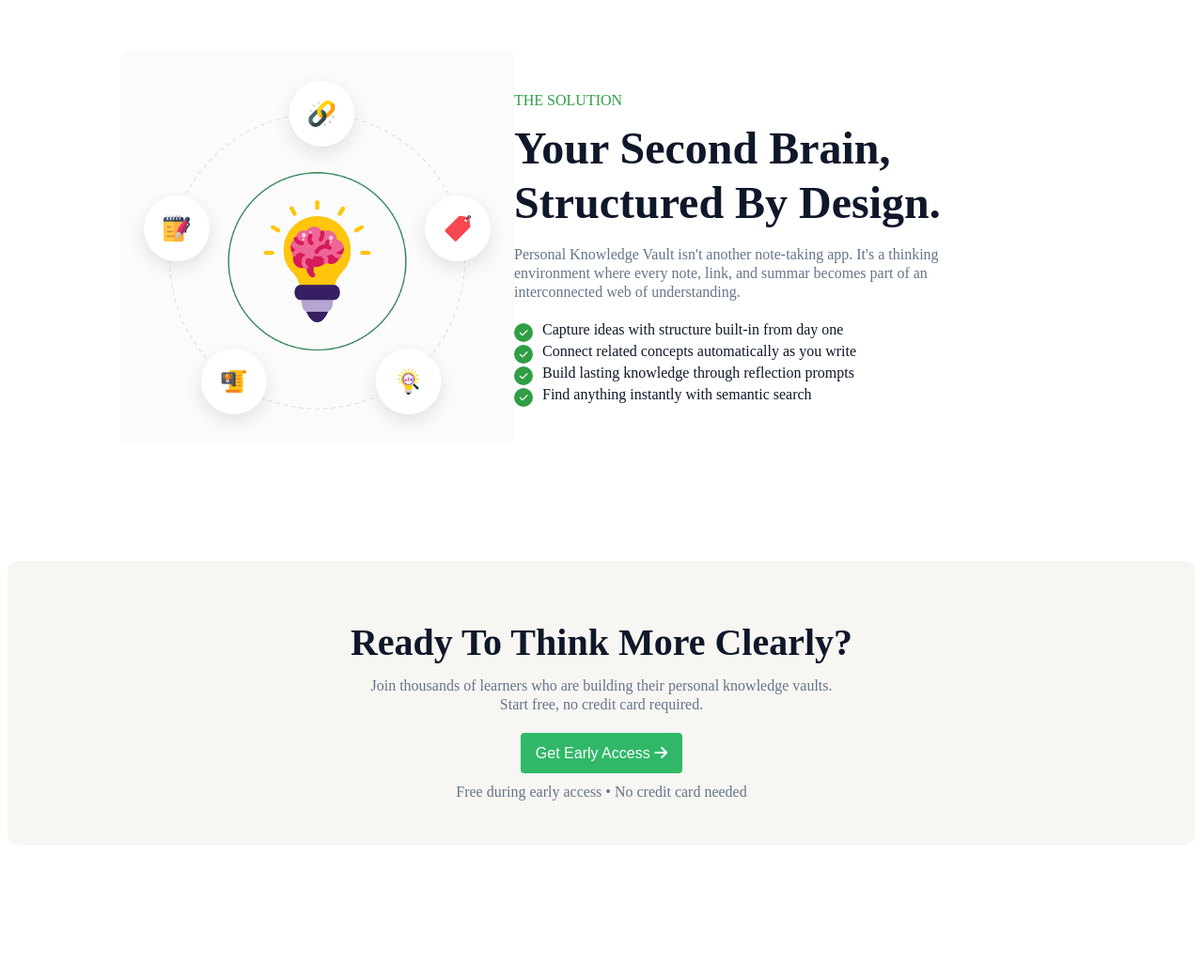
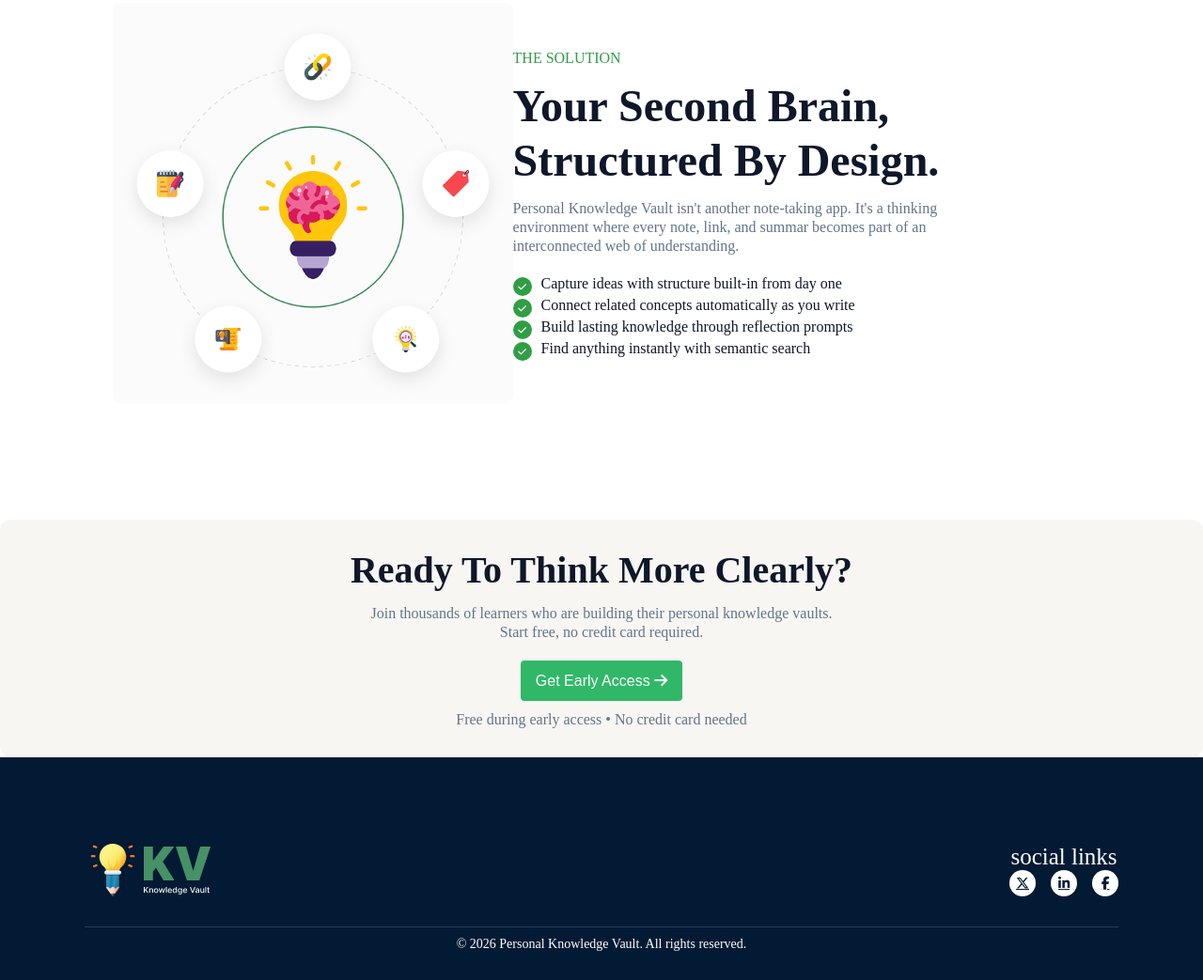
Before and after one commit to Shojon-Miah/B13-A01-Assignment, a plain HTML site: page index.html in a window 1280 px wide. Shown: the part 1246-2289 px from the top of the page at 94% size. Before the commit the page ends 2153 px from the top, so only its background shows below. Drawn offline with Linux system fonts and the light colour scheme.

Commit message:
footer section and fix the border

```diff
--- a/index.html
+++ b/index.html
@@ -126,7 +126,30 @@
 
         </div>
     </section>
-    <footer>
+
+    <footer class="footer-section">
+        <div class="footer-area">
+            <div class="footer-logo">
+                <img src="images/logo-footer.png" alt="">
+            </div>
+
+            <div class="foooter-social">
+                <p>social links</p>
+                <div class="social-icons">
+                    <a href=""><i class="fa-brands fa-x-twitter"></i></a>
+                    <a href=""><i class="fa-brands fa-linkedin-in"></i></a>
+                    <a href=""><i class="fa-brands fa-facebook-f"></i></a>
+                </div>
+
+            </div>
+
+        </div>
+
+        <hr>
+
+        <p class="footer-copy">
+            © 2026 Personal Knowledge Vault. All rights reserved.
+        </p>
 
     </footer>
 </body>
--- a/styles.css
+++ b/styles.css
@@ -1,3 +1,9 @@
+* {
+    margin: 0;
+    padding: 0;
+    box-sizing: border-box;
+}
+
 .navbar {
     display: flex;
     justify-content: space-between;
@@ -384,7 +390,6 @@
     max-width: 500px;
     text-align: center;
 }
-
 .access-note {
 
     font-size: 16px;
@@ -393,3 +398,69 @@
     color: #64748b;
     margin-top: 10px;
 }
+
+/* Footer section */
+
+.footer-section {
+    background: #021a33;
+    padding: 90px 90px 30px 90px;
+    color: #FFFFFF;
+    /* display: flex; */
+}
+
+.footer-area {
+    display: flex;
+    align-items: center;
+    justify-content: space-between;
+}
+
+.footer-logo {
+
+    width: 139px;
+    height: 60px;
+
+}
+
+.foooter-social p {
+    font-size: 25px;
+    font-weight: 500;
+    line-height: 28px;
+    text-align: center;
+}
+
+.social-icons {
+
+    display: flex;
+    gap: 16px;
+    justify-content: flex-start;
+    /* background-color: #ffffff; */
+
+}
+
+.social-icons a {
+    width: 28px;
+    height: 28px;
+    border-radius: 50%;
+    background-color: #ffffff;
+
+    display: flex;
+    align-items: center;
+    justify-content: center;
+
+    color: #021a33;
+    font-size: 14px;
+}
+
+.footer-section hr {
+
+    border: none;
+    height: 1px;
+    margin: 30px 0 10px;
+    background-color: rgba(255, 255, 255, 0.15);
+}
+
+.footer-copy {
+
+    text-align: center;
+    font-size: 14px;
+}
```
